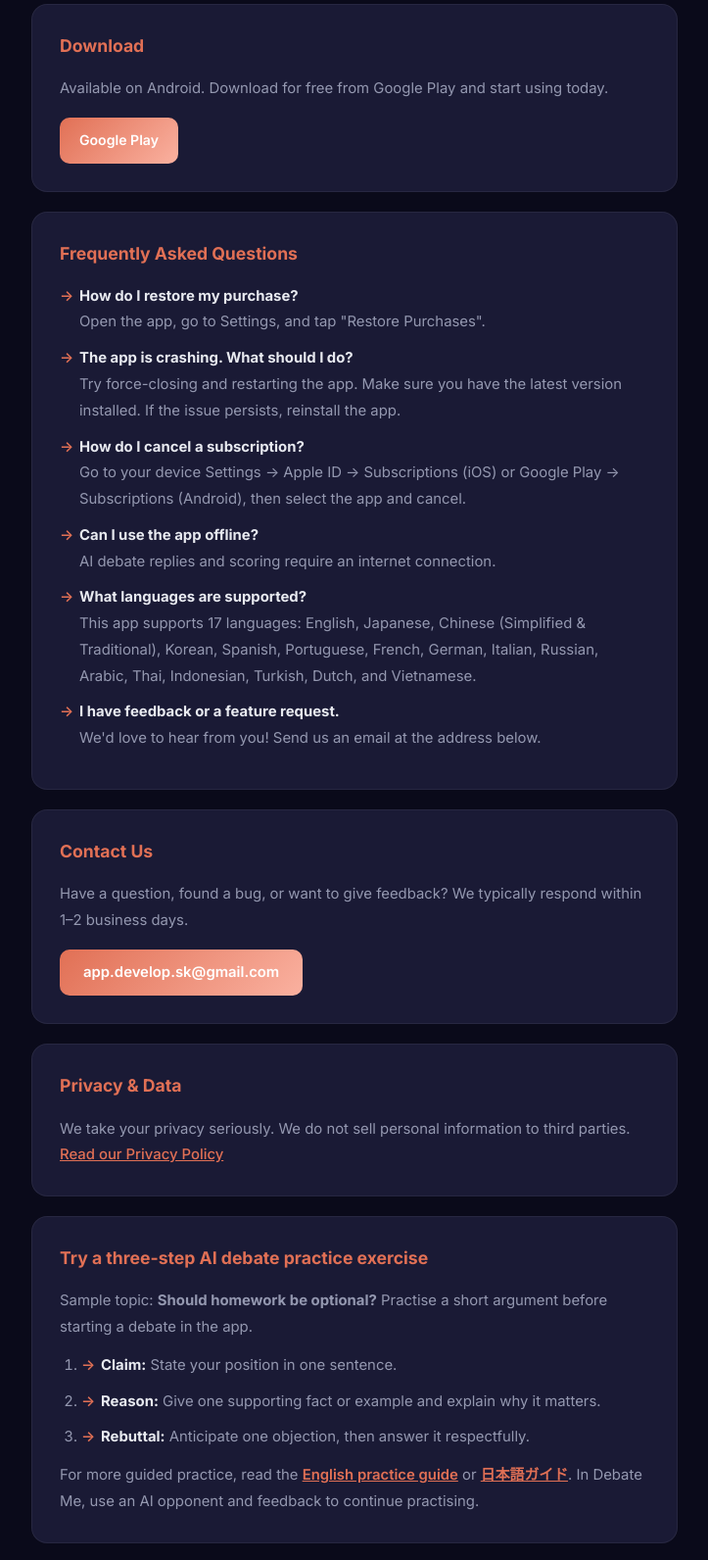
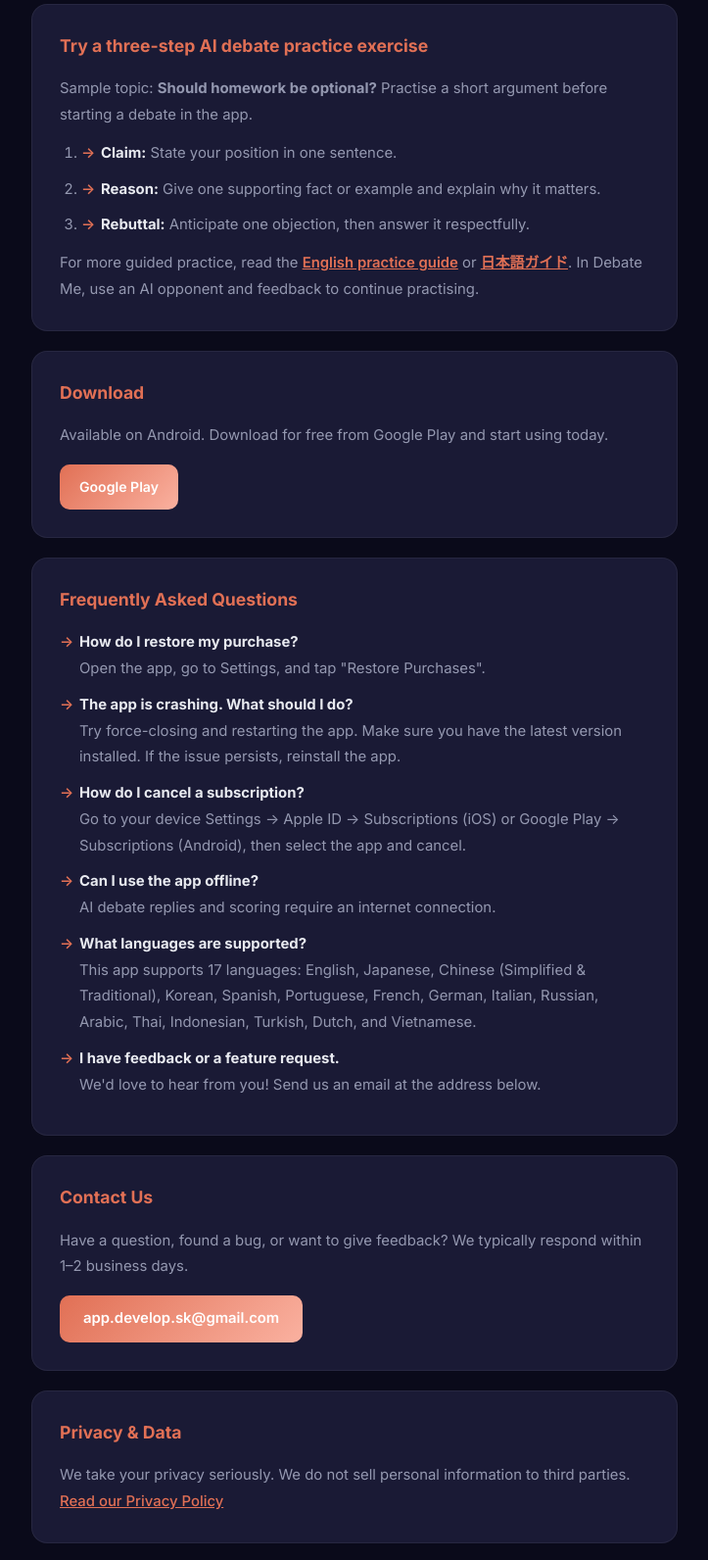
Before and after one commit to appdevelopsk/appdevelopsk.github.io, a plain HTML site: page support/debate-me/index.html in a window 1280 px wide. Shown: the part 796-2388 px from the top of the page at 98% size, without its empty margins (278-1001 px from the left). Drawn offline with Linux system fonts and the light colour scheme.

Commit message:
growth: surface Debate Me practice guide and measure guide clicks

```diff
--- a/support/debate-me/index.html
+++ b/support/debate-me/index.html
@@ -95,6 +95,8 @@
       var href = a.getAttribute('href') || '';
       if (a.hasAttribute('data-related-app')) {
         gtag('event', 'related_app_click', { source_app: 'debate-me', target_app: a.getAttribute('data-related-app'), placement: 'support_related' });
+      } else if (a.hasAttribute('data-practice-guide')) {
+        gtag('event', 'practice_guide_click', { app_slug: 'debate-me', guide_locale: a.getAttribute('data-practice-guide'), placement: 'support_practice' });
       } else if (/play\.google\.com/.test(href)) {
         gtag('event', 'download_click', { store: 'google_play', location: 'support', app_slug: 'debate-me', placement: a.getAttribute('data-position') || 'other', link_url: href });
       }
@@ -138,6 +140,17 @@
     <div class="features-grid"><div class="feature"><div class="feature-dot"></div><span data-feat="0">Choose from six categories or make a topic</span></div><div class="feature"><div class="feature-dot"></div><span data-feat="1">Defend a position against an AI opponent</span></div><div class="feature"><div class="feature-dot"></div><span data-feat="2">Review reasoning and persuasion feedback</span></div><div class="feature"><div class="feature-dot"></div><span data-feat="3">Track debate practice and share your result</span></div></div>
   </div>
 
+  <section class="card" id="debate-practice-guide" aria-labelledby="debate-practice-guide-heading">
+    <h2 id="debate-practice-guide-heading">Try a three-step AI debate practice exercise</h2>
+    <p lang="en">Sample topic: <strong>Should homework be optional?</strong> Practise a short argument before starting a debate in the app.</p>
+    <ol lang="en" style="padding-left:22px;color:var(--t2);font-size:.93rem;line-height:1.8;margin:12px 0">
+      <li><strong>Claim:</strong> State your position in one sentence.</li>
+      <li><strong>Reason:</strong> Give one supporting fact or example and explain why it matters.</li>
+      <li><strong>Rebuttal:</strong> Anticipate one objection, then answer it respectfully.</li>
+    </ol>
+    <p>For more guided practice, read the <a href="/guides/ai-debate-practice/" data-practice-guide="en" lang="en" style="color:var(--c1);font-weight:600">English practice guide</a> or <a href="/guides/ai-debate-practice/ja/" data-practice-guide="ja" lang="ja" style="color:var(--c1);font-weight:600">日本語ガイド</a>. In Debate Me, use an AI opponent and feedback to continue practising.</p>
+  </section>
+
   <div class="card">
     <h2 data-i18n="download">Download</h2>
     <p data-i18n="download_desc">Available on Android. Download for free from Google Play and start using today.</p>
@@ -168,17 +181,6 @@
     <h2 data-i18n="privacy">Privacy &amp; Data</h2>
     <p><span data-i18n="privacy_desc">We take your privacy seriously. We do not sell personal information to third parties.</span> <a href="https://appdevelopsk.com/privacy-policy/debate-me/" style="color:var(--c1);font-weight:500" data-i18n="privacy_link">Read our Privacy Policy</a></p>
   </div>
-
-  <section class="card" id="debate-practice-guide" aria-labelledby="debate-practice-guide-heading">
-    <h2 id="debate-practice-guide-heading">Try a three-step AI debate practice exercise</h2>
-    <p lang="en">Sample topic: <strong>Should homework be optional?</strong> Practise a short argument before starting a debate in the app.</p>
-    <ol lang="en" style="padding-left:22px;color:var(--t2);font-size:.93rem;line-height:1.8;margin:12px 0">
-      <li><strong>Claim:</strong> State your position in one sentence.</li>
-      <li><strong>Reason:</strong> Give one supporting fact or example and explain why it matters.</li>
-      <li><strong>Rebuttal:</strong> Anticipate one objection, then answer it respectfully.</li>
-    </ol>
-    <p>For more guided practice, read the <a href="/guides/ai-debate-practice/" lang="en" style="color:var(--c1);font-weight:600">English practice guide</a> or <a href="/guides/ai-debate-practice/ja/" lang="ja" style="color:var(--c1);font-weight:600">日本語ガイド</a>. In Debate Me, use an AI opponent and feedback to continue practising.</p>
-  </section>
 
   <section class="card" id="related-apps" aria-labelledby="related-apps-heading">
     <h2 id="related-apps-heading" data-i18n="related_apps">Explore related apps</h2>
```
